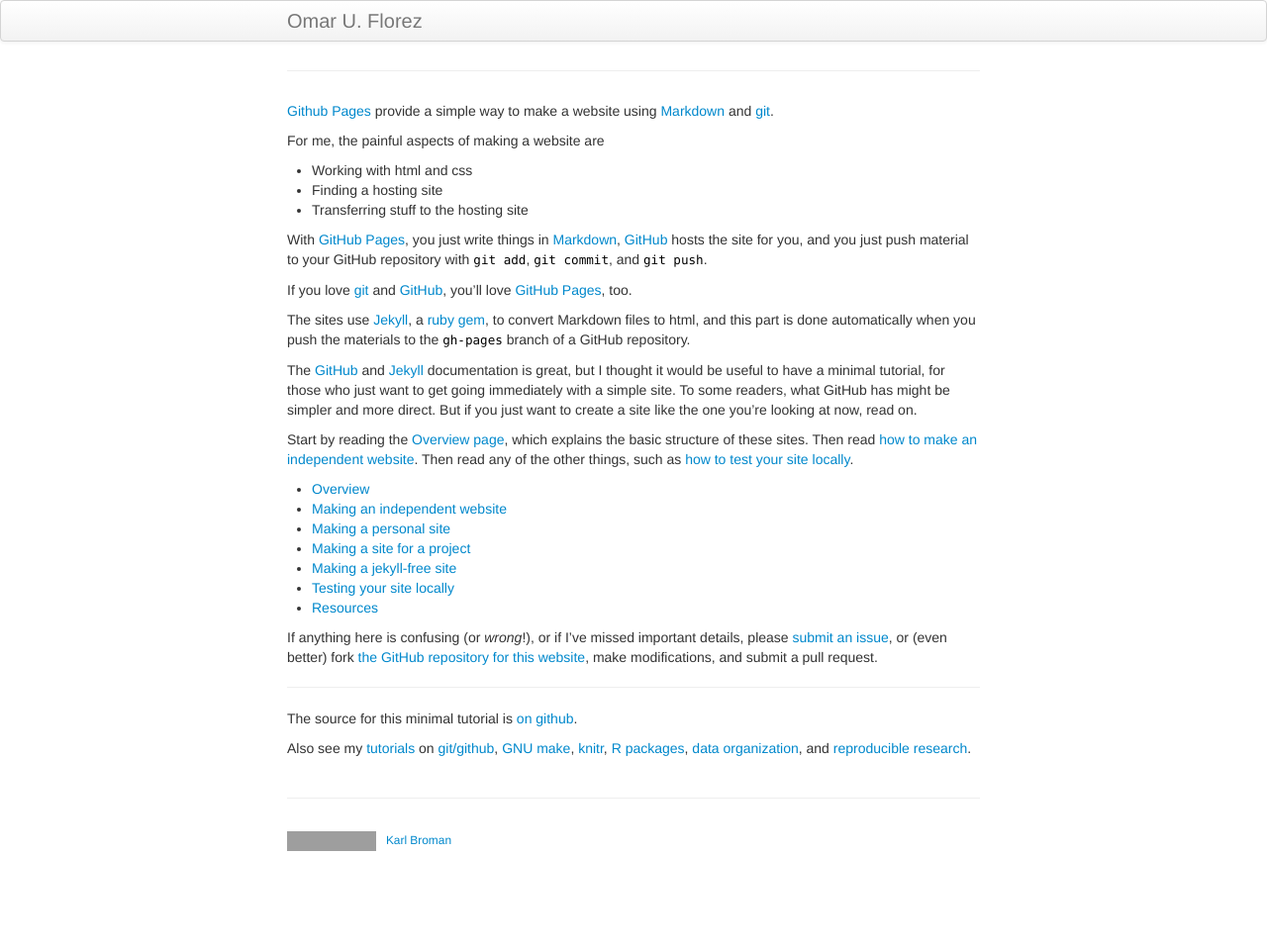
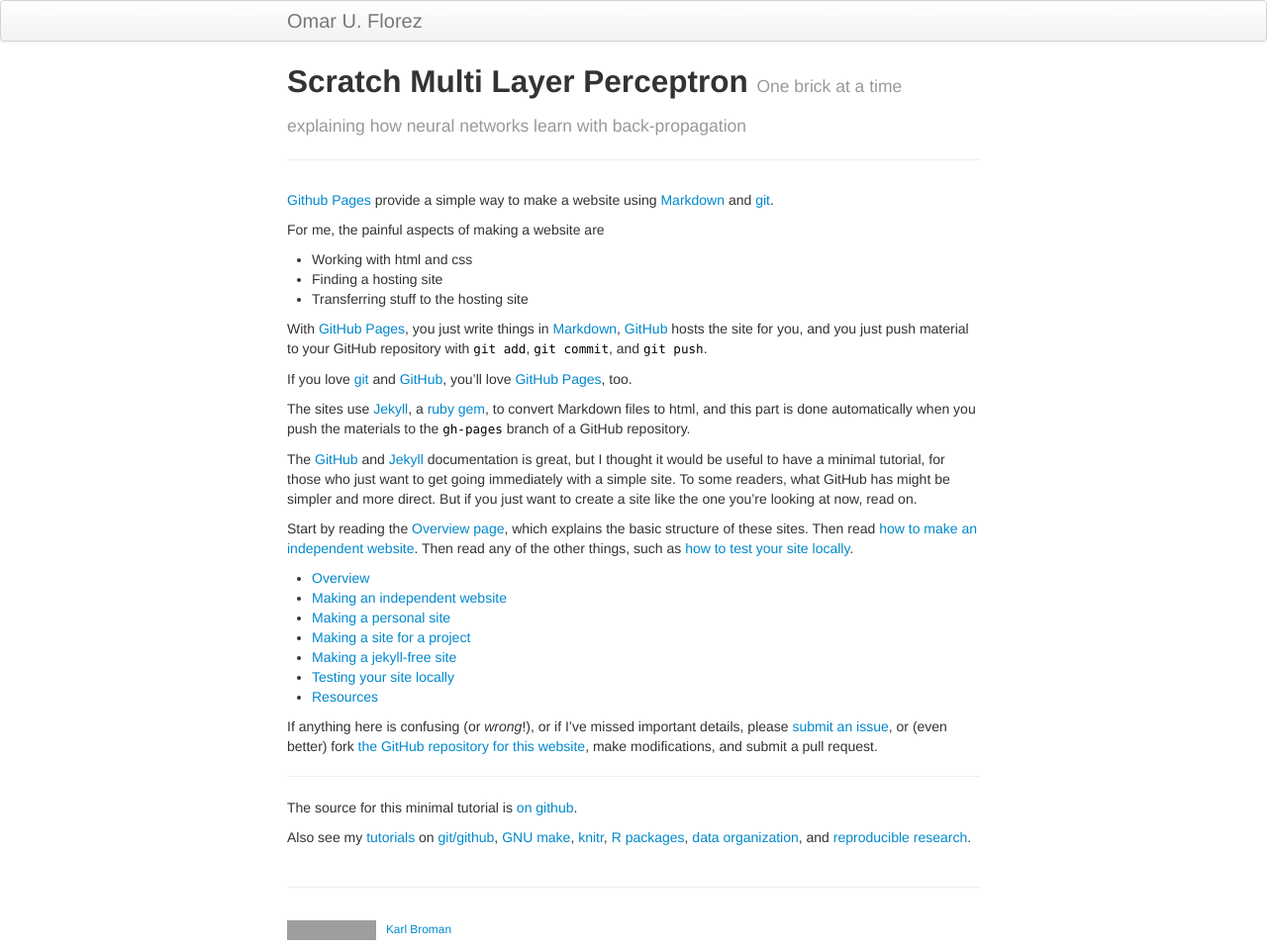
Before and after one commit to omar-florez/scratch_mlp, a Jekyll site: the page built from docs/index.md, in a window 1280 px wide. Shown: the whole page at 99% size. Built offline with Jekyll 4.4.1, drawn with Linux system fonts in a browser that asks for light colours; our own code applies the rules of GitHub Pages for plain Markdown files; before the commit the page ends 900 px from its top, so only the background shows below that; grey boxes are pictures that could not be loaded.

Commit message:
no message

```diff
--- a/docs/index.md
+++ b/docs/index.md
@@ -1,7 +1,7 @@
 ---
 layout: page
 title: Scratch Multi Layer Perceptron
-tagline: One brick at a time: explaining how neural networks learn with back-propagation
+tagline: One brick at a time explaining how neural networks learn with back-propagation
 description: Minimal tutorial on making a simple website with GitHub Pages
 ---
 
```
